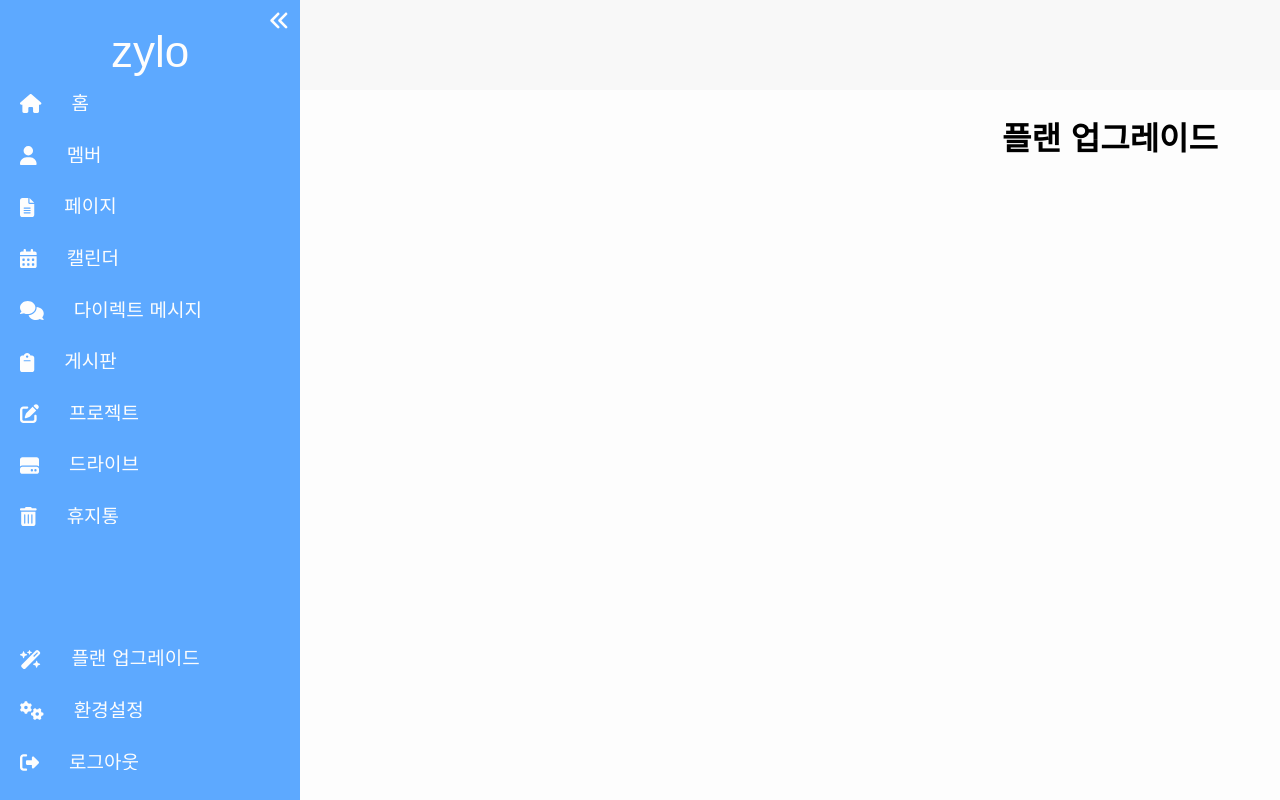
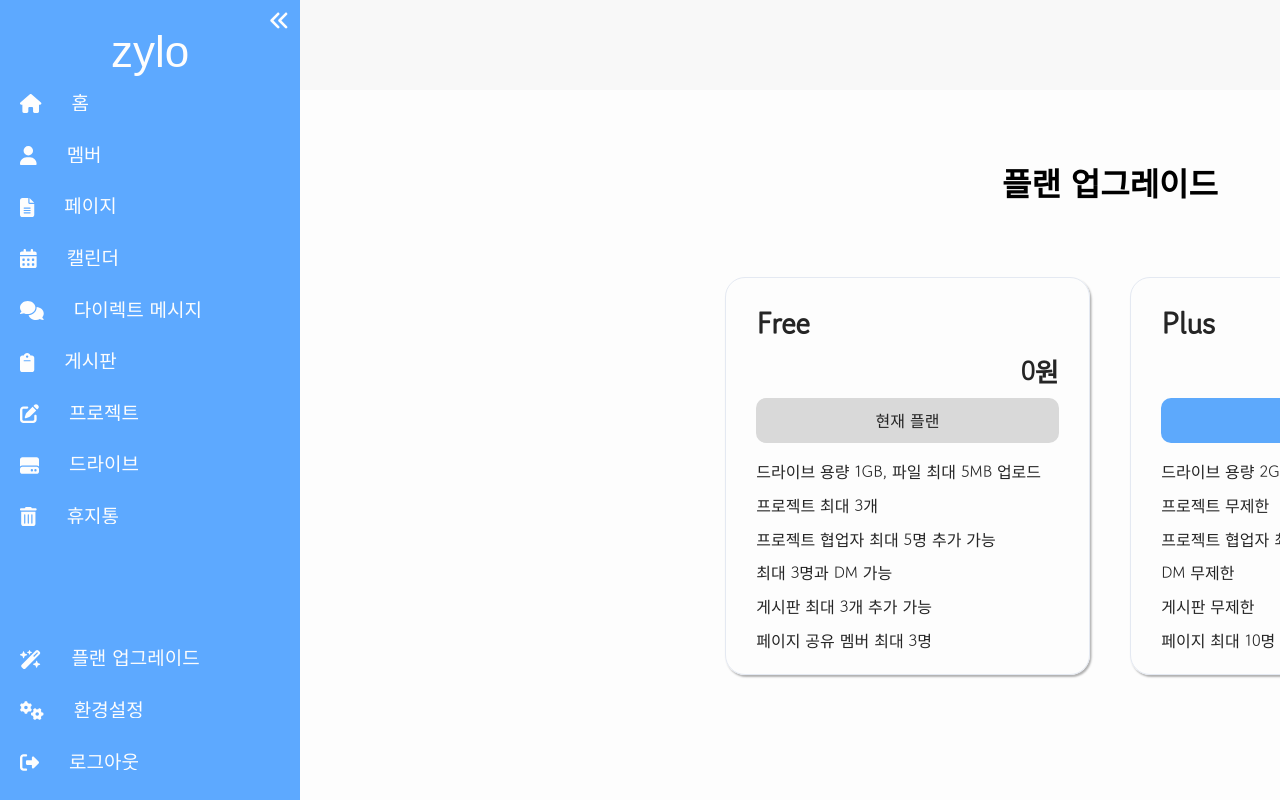
Before and after one commit to greenlotte6/lotte2-community-app-project-team4, a React (Vite) app in the folder zylo-react/: page /plan/upgrade in a window 1280 px wide. Shown: the top 800 px of the page. Built offline with nearby package versions, Linux system fonts and the light colour scheme; a web font is replaced by a local one.

Commit message:
플랜 업그레이드 화면 구현 완료

```diff
--- a/zylo-react/src/components/plan/Upgrade.jsx
+++ b/zylo-react/src/components/plan/Upgrade.jsx
@@ -1,14 +1,41 @@
 import React from "react";
+import { Link } from "react-router-dom";
+import { useTheme } from "../../contexts/ThemeContext";
 
 export const Upgrade = () => {
+  const { toggled } = useTheme();
   return (
     <div id="plan-container">
       <h3 className="title">플랜 업그레이드</h3>
       <section id="upgrade-container">
-        <div className="plan">
-          <h3></h3>
+        <div className={toggled ? "plan dark" : "plan"}>
+          <h3>Free</h3>
+          <span className="price">0원</span>
+          <Link to="" className="purchase-btn disabled">
+            현재 플랜
+          </Link>
+          <ul>
+            <li>드라이브 용량 1GB, 파일 최대 5MB 업로드</li>
+            <li>프로젝트 최대 3개</li>
+            <li>프로젝트 협업자 최대 5명 추가 가능</li>
+            <li>최대 3명과 DM 가능</li>
+            <li>게시판 최대 3개 추가 가능</li>
+            <li>페이지 공유 멤버 최대 3명</li>
+          </ul>
         </div>
-        <div className="plan plus"></div>
+        <div className={toggled ? "plan plus dark" : "plan plus"}>
+          <h3>Plus</h3>
+          <span className="price">월 99,000원</span>
+          <Link className="purchase-btn">구독하기</Link>
+          <ul>
+            <li>드라이브 용량 2GB, 무제한 파일 업로드</li>
+            <li>프로젝트 무제한</li>
+            <li>프로젝트 협업자 최대 15명 추가 가능</li>
+            <li>DM 무제한</li>
+            <li>게시판 무제한</li>
+            <li>페이지 최대 10명</li>
+          </ul>
+        </div>
       </section>
     </div>
   );
--- a/zylo-react/src/pages/drive/DrivePage.jsx
+++ b/zylo-react/src/pages/drive/DrivePage.jsx
@@ -1,6 +1,6 @@
-import { BasicLayout } from "../layouts/BasicLayout";
-import { SearchBox } from "../components/drive/SearchBox";
-import { FileContainer } from "../components/drive/FileContainer";
+import { BasicLayout } from "../../layouts/BasicLayout";
+import { SearchBox } from "../../components/drive/SearchBox";
+import { FileContainer } from "../../components/drive/FileContainer";
 
 export const DrivePage = () => {
   return (
--- a/zylo-react/src/routers/routers.jsx
+++ b/zylo-react/src/routers/routers.jsx
@@ -1,4 +1,4 @@
-import { DrivePage } from "../pages/DrivePage";
+import { DrivePage } from "../pages/drive/DrivePage";
 import { createBrowserRouter } from "react-router-dom";
 import { MainPage } from "../pages/main/MainPage";
 import { SingUpPage } from "../pages/main/SingUpPage";
--- a/zylo-react/src/styles/drive/drive.css
+++ b/zylo-react/src/styles/drive/drive.css
@@ -62,13 +62,16 @@
   width: 280px;
   height: 290px;
   margin-bottom: 20px;
-  background-color: #f8f8f8;
+  background-color: #fdfdfd;
+  border: 1px solid #e4e9f2;
+  box-sizing: border-box;
   box-shadow: 1.5px 2px 2px 0px rgba(0, 0, 0, 0.3);
   transition: all 0.2s ease;
   border-radius: 20px;
 }
 
 .file.dark {
+  border: none;
   background-color: #353535;
   box-sizing: border-box;
 }
--- a/zylo-react/src/styles/plan/upgrade.css
+++ b/zylo-react/src/styles/plan/upgrade.css
@@ -1,10 +1,117 @@
 #plan-container {
+  width: 100%;
+  height: calc(100vh - 90px);
+  box-sizing: border-box;
   display: flex;
   flex-direction: column;
-  justify-content: space-around;
+  justify-content: center;
   align-items: center;
 }
 
 #plan-container > .title {
-  margin-top: 30px;
+  margin-bottom: 30px;
 }
+
+#upgrade-container {
+  width: 50%;
+  height: 70%;
+  display: flex;
+  align-items: center;
+  justify-content: space-around;
+}
+
+.plan {
+  width: 45%;
+  height: 80%;
+  border-radius: 20px;
+  border: 1px solid #e4e9f2;
+  box-sizing: border-box;
+  box-shadow: 1.5px 2px 2px 0px rgba(0, 0, 0, 0.3);
+  transition: all 0.3s ease;
+  padding: 30px;
+  color: #252525;
+}
+
+.plan.dark {
+  color: #fdfdfd;
+  background-color: #353535;
+  box-sizing: border-box;
+  border: none;
+}
+
+.plan.dark:hover {
+  background-color: #353535;
+}
+
+.plan:hover {
+  transform: translate(-5px, -5px);
+  box-shadow: 1.5px 6px 6px 0px rgba(0, 0, 0, 0.3);
+  background-color: #5da9fc;
+  border: none;
+  color: #fdfdfd;
+}
+
+.plan > h3 {
+  font-size: 30px;
+  font-weight: 600;
+  margin-bottom: 20px;
+}
+
+.plan > .price {
+  display: block;
+  float: right;
+  font-size: 26px;
+  font-weight: 600;
+}
+
+.purchase-btn {
+  display: block;
+  text-align: center;
+  line-height: 45px;
+  width: 100%;
+  height: 45px;
+  margin-top: 60px;
+  margin-bottom: 20px;
+  border-radius: 10px;
+  outline: none;
+  border: none;
+  transition: all 0.3s ease;
+  cursor: pointer;
+  background-color: #5da9fc;
+  color: #fdfdfd;
+}
+
+.plan.dark .purchase-btn {
+  background-color: #1b115a;
+}
+
+.plan:hover .purchase-btn {
+  background-color: #151515;
+  color: #fdfdfd;
+}
+
+.purchase-btn.disabled {
+  background-color: #d9d9d9;
+  color: #252525;
+}
+
+.plan.dark > .purchase-btn.disabled {
+  background-color: #252525;
+  color: #fdfdfd;
+}
+
+.plan.dark:hover > .purchase-btn.disabled {
+  background-color: #151515;
+}
+
+.plan:hover .purchase-btn.disabled {
+  background-color: #fdfdfd;
+}
+
+.plan > ul {
+  height: 55%;
+  display: flex;
+  flex-direction: column;
+  justify-content: space-between;
+  align-items: baseline;
+}
```
